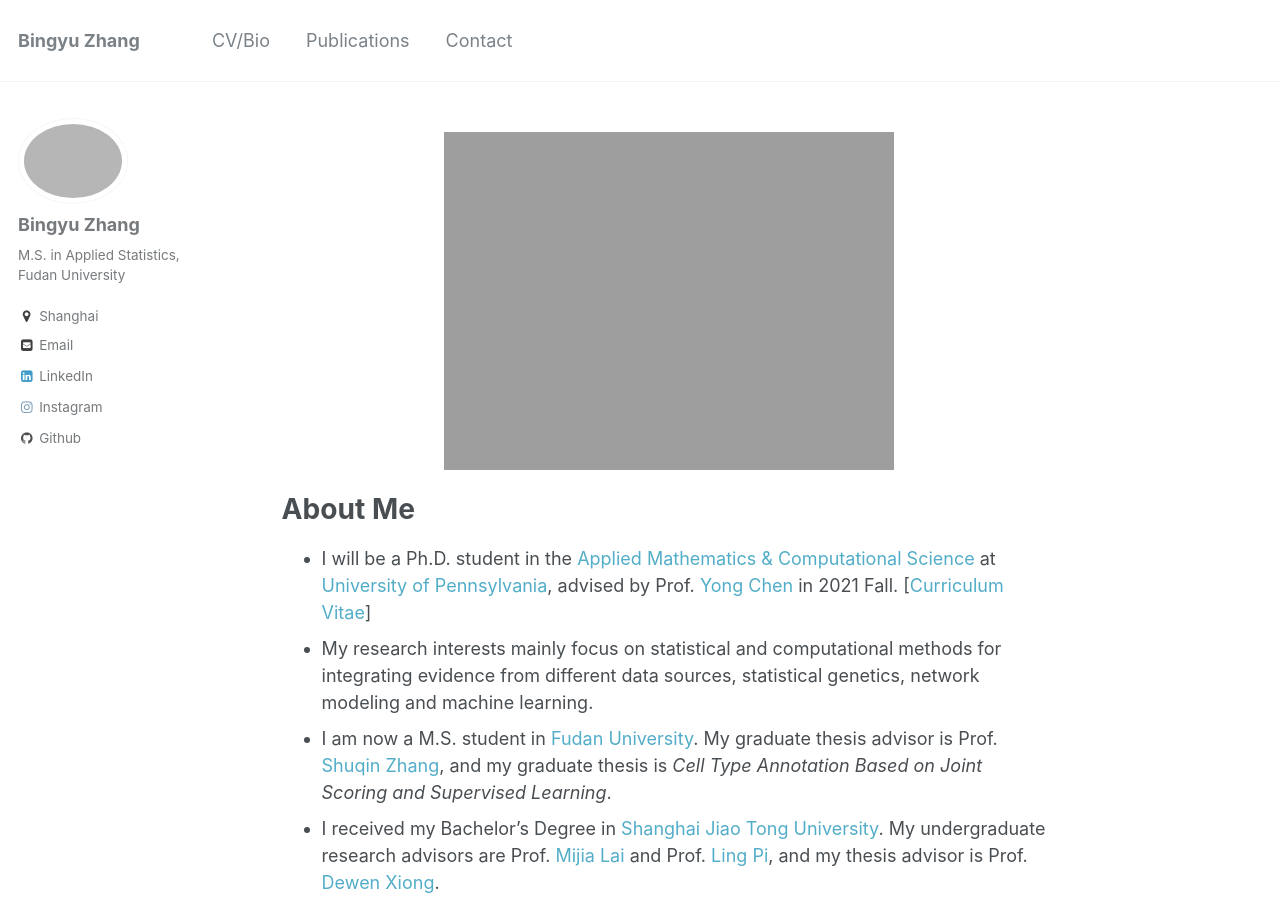
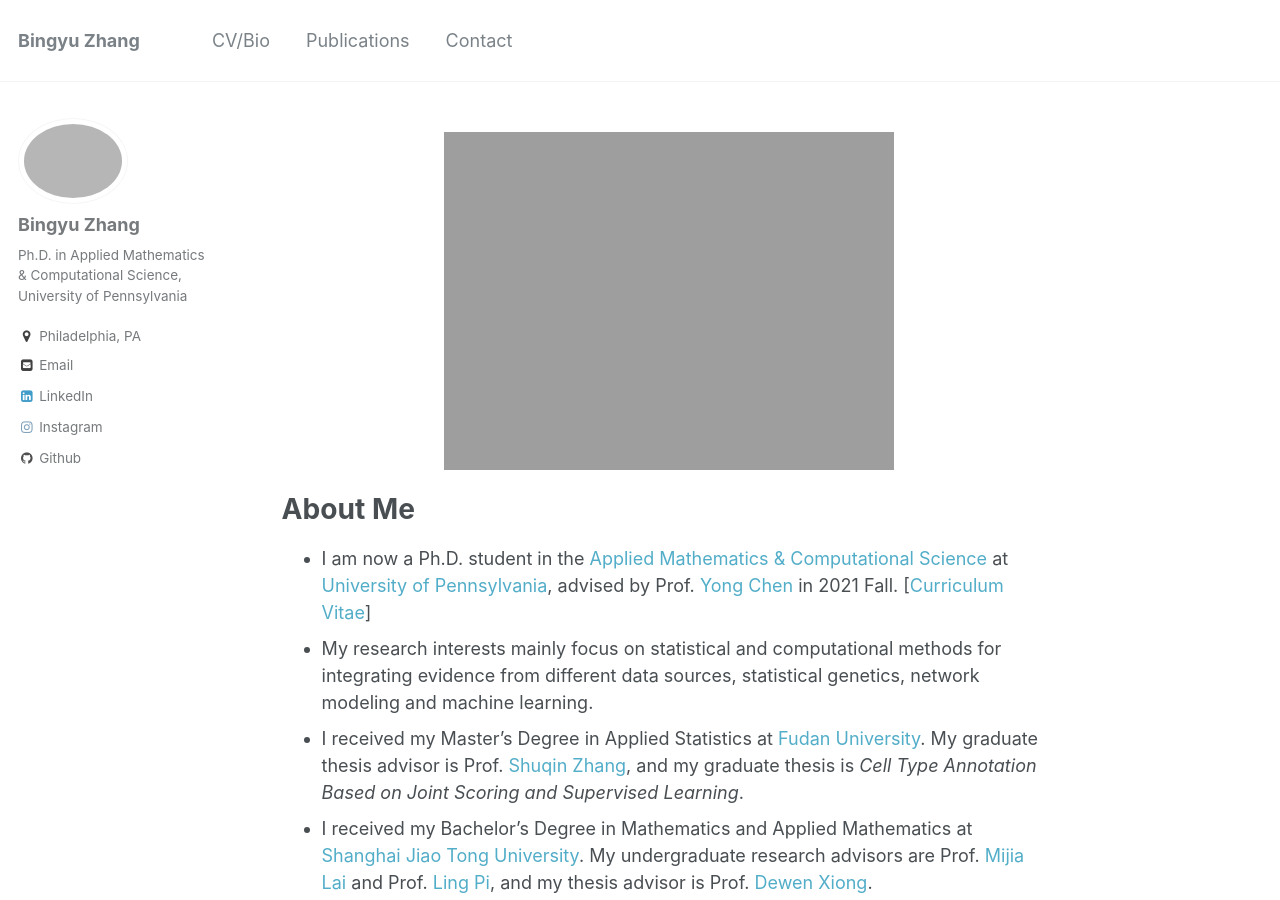
Before and after one commit to nbxszby416/nbxszby416.github.io, a Jekyll site: the page built from _pages/about.md, in a window 1280 px wide and 900 px high. Built offline with Jekyll 4.4.1, drawn with Linux system fonts in a browser that asks for light colours.

Commit message:
[20210912]phd update

```diff
--- a/_config.yml
+++ b/_config.yml
@@ -10,7 +10,7 @@ locale                   : "en-US"
 title                    : "Bingyu Zhang"
 title_separator          : "-"
 name                     : &name "Bingyu Zhang"
-description              : &description "M.S. in Applied Statistics, Fudan University"
+description              : &description "Ph.D. in Applied Mathematics & Computational Science, University of Pennsylvania"
 url                      : https://nbxszby416.github.io # the base hostname & protocol for your site e.g. "https://mmistakes.github.io"
 baseurl                  : "" # the subpath of your site, e.g. "/blog"
 repository               : "nbxszby416/nbxszby416.github.io"
@@ -79,11 +79,11 @@ analytics:
 author:
   name             : "Bingyu Zhang"
   avatar           : "bingyu.jpg"
-  bio              : "M.S. in Applied Statistics, Fudan University"
-  location         : "Shanghai"
+  bio              : "Ph.D. in Applied Mathematics & Computational Science, University of Pennsylvania"
+  location         : "Philadelphia, PA"
   employer         :
   googlescholar    :
-  email            : "bingyuz77@gmail.com"
+  email            : "bingyuz7@sas.upenn.edu"
   uri              :
   bitbucket        :
   codepen          :
--- a/_pages/about.md
+++ b/_pages/about.md
@@ -13,10 +13,10 @@ redirect_from:
 </p>
 
 # About Me
-* I will be a Ph.D. student in the [Applied Mathematics & Computational Science](https://www.amcs.upenn.edu/) at [University of Pennsylvania](https://www.upenn.edu/), advised by Prof. [Yong Chen](https://penncil.med.upenn.edu/about-pi/) in 2021 Fall. [[Curriculum Vitae](https://nbxszby416.github.io/files/bingyu_cv.pdf)]
+* I am now a Ph.D. student in the [Applied Mathematics & Computational Science](https://www.amcs.upenn.edu/) at [University of Pennsylvania](https://www.upenn.edu/), advised by Prof. [Yong Chen](https://penncil.med.upenn.edu/about-pi/) in 2021 Fall. [[Curriculum Vitae](https://nbxszby416.github.io/files/bingyu_cv.pdf)]
 * My research interests mainly focus on statistical and computational methods for integrating evidence from different data sources, statistical genetics, network modeling and machine learning.
-* I am now a M.S. student in [Fudan University](https://www.fudan.edu.cn/en). My graduate thesis advisor is Prof. [Shuqin Zhang](http://math.fudan.edu.cn/ShowPeople.aspx?info_lb=548&flag=526&info_id=3144), and my graduate thesis is *Cell Type Annotation Based on Joint Scoring and Supervised Learning*.
-* I received my Bachelor’s Degree in [Shanghai Jiao Tong University](http://en.sjtu.edu.cn/). My undergraduate research advisors are Prof. [Mijia Lai](http://math.sjtu.edu.cn/faculty/mlai/) and Prof. [Ling Pi](http://www.math.sjtu.edu.cn/Default/teachershow/tags/MDAwMDAwMDAwMLKIfts), and my thesis advisor is Prof. [Dewen Xiong](http://www.math.sjtu.edu.cn/Default/teachershow/tags/MDAwMDAwMDAwMLKIhpQ).
+* I received my Master's Degree in Applied Statistics at [Fudan University](https://www.fudan.edu.cn/en). My graduate thesis advisor is Prof. [Shuqin Zhang](http://math.fudan.edu.cn/ShowPeople.aspx?info_lb=548&flag=526&info_id=3144), and my graduate thesis is *Cell Type Annotation Based on Joint Scoring and Supervised Learning*.
+* I received my Bachelor’s Degree in Mathematics and Applied Mathematics at [Shanghai Jiao Tong University](http://en.sjtu.edu.cn/). My undergraduate research advisors are Prof. [Mijia Lai](http://math.sjtu.edu.cn/faculty/mlai/) and Prof. [Ling Pi](http://www.math.sjtu.edu.cn/Default/teachershow/tags/MDAwMDAwMDAwMLKIfts), and my thesis advisor is Prof. [Dewen Xiong](http://www.math.sjtu.edu.cn/Default/teachershow/tags/MDAwMDAwMDAwMLKIhpQ).
 
 # Awards/Honors
 * **Graduate with Honors**, Fudan University, 2021.
```
Also changed, not shown: _pages/contact.md (+2 -2 lines), 1 other file.
